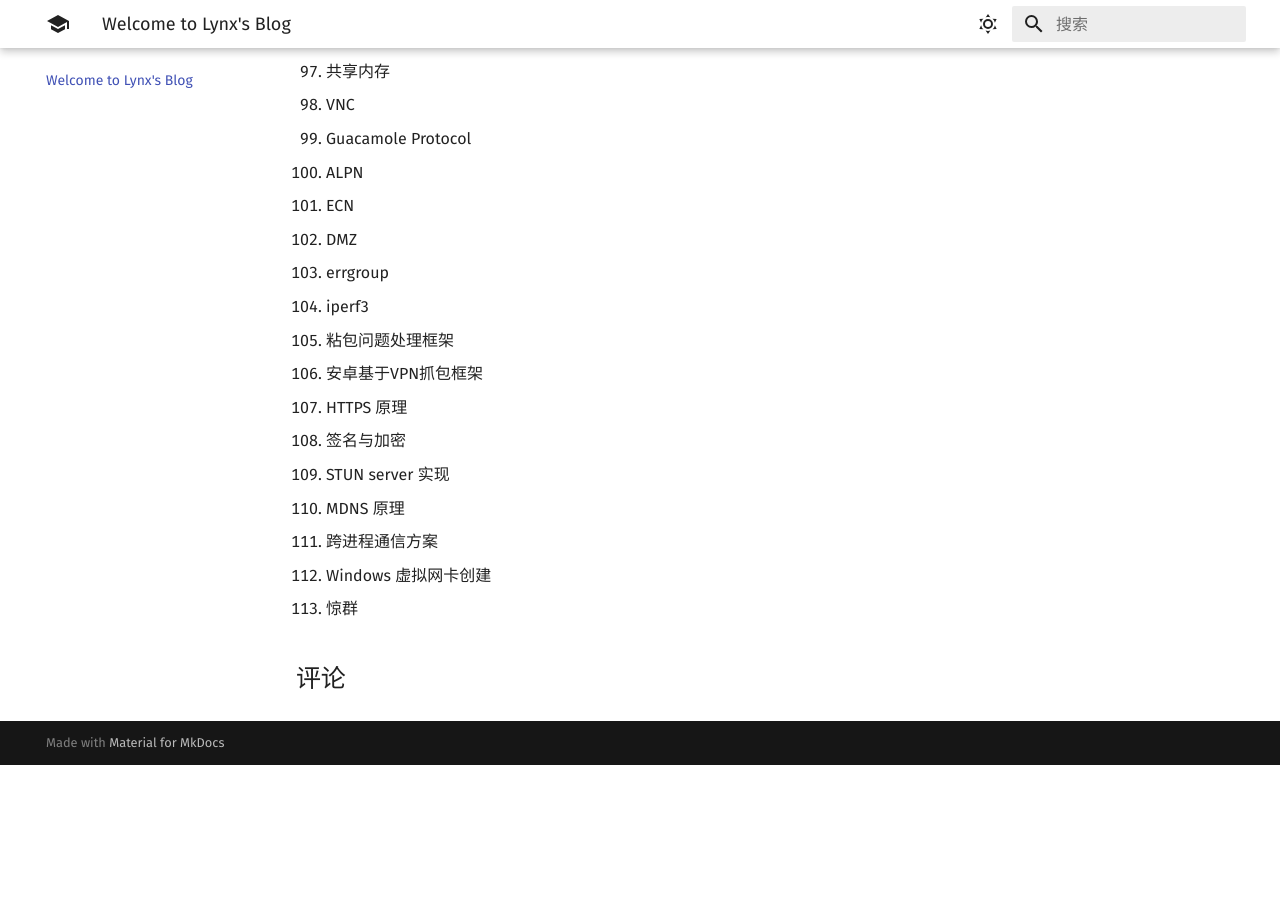
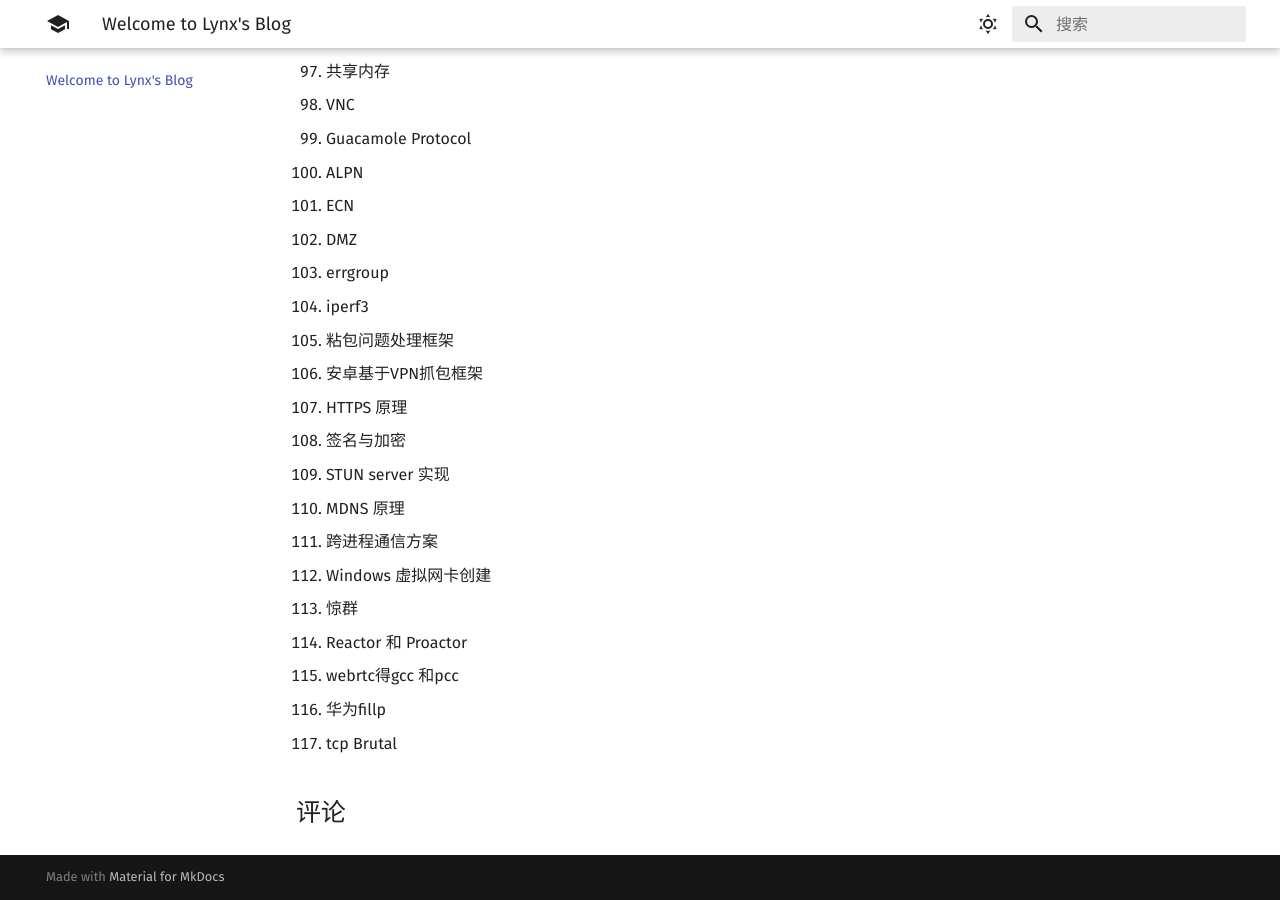
Before and after one commit to 1314liuwei/blog, an MkDocs documentation site: the page built from docs/index.md, in a window 1280 px wide and 900 px high, scrolled down 3462 px. Built offline with MkDocs 1.6.1 and Material for MkDocs 9.7.7, drawn with Linux system fonts in a browser that asks for light colours; comment, search, counter and statistics services are not loaded; before the commit the page ends 4227 px from its top, so only the background shows below that.

Commit message:
2023/12/12 周二

```diff
--- a/docs/index.md
+++ b/docs/index.md
@@ -114,4 +114,8 @@
 110. MDNS 原理
 111. 跨进程通信方案
 112. Windows 虚拟网卡创建
-112. 惊群
+113. 惊群
+114. Reactor 和 Proactor
+115. webrtc得gcc 和pcc
+116. 华为fillp
+117. tcp Brutal
```
